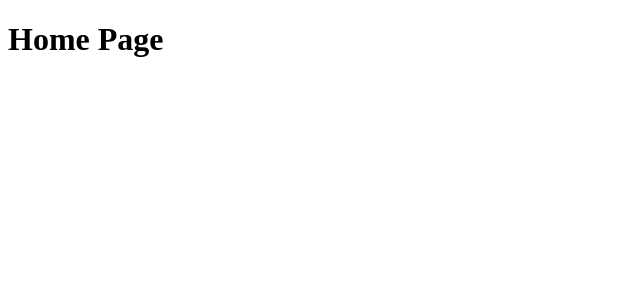
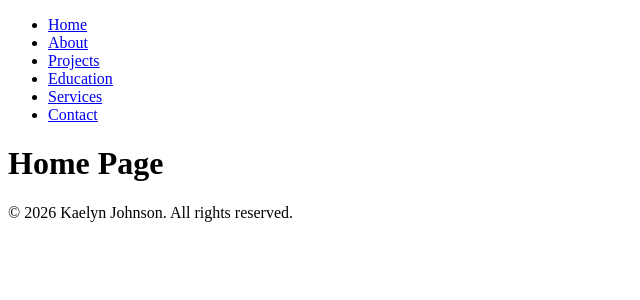
Before and after one commit to kaelynjohnson/kaelyn-portfolio, a React (Vite) app: page / in a window 1280 px wide. Shown: the top 300 px of the page, without its empty margins (0-640 px from the left). Built offline with nearby package versions, Linux system fonts and the light colour scheme.

Commit message:
Add Navbar, Footer, and Layout components

```diff
--- a/src/App.jsx
+++ b/src/App.jsx
@@ -1,5 +1,6 @@
-// App.jsx - root component; maps each URL path to its page component
+// App.jsx - root component; maps each URL path to its page, all wrapped in the shared Layout
 import { Routes, Route } from 'react-router-dom';
+import Layout from './components/Layout.jsx';
 import Home from './pages/Home.jsx';
 import About from './pages/About.jsx';
 import Projects from './pages/Projects.jsx';
@@ -10,12 +11,14 @@ import Contact from './pages/Contact.jsx';
 function App() {
   return (
     <Routes>
+      <Route element={<Layout />}>
         <Route path="/" element={<Home />} />
         <Route path="/about" element={<About />} />
         <Route path="/projects" element={<Projects />} />
         <Route path="/education" element={<Education />} />
         <Route path="/services" element={<Services />} />
         <Route path="/contact" element={<Contact />} />
+      </Route>
     </Routes>
   );
 }
--- a/src/components/Footer.jsx
+++ b/src/components/Footer.jsx
@@ -0,0 +1,10 @@
+// Footer.jsx - simple footer shown at the bottom of every page
+function Footer() {
+  return (
+    <footer className="footer">
+      <p>&copy; 2026 Kaelyn Johnson. All rights reserved.</p>
+    </footer>
+  );
+}
+
+export default Footer;
--- a/src/components/Layout.jsx
+++ b/src/components/Layout.jsx
@@ -0,0 +1,18 @@
+// Layout.jsx - shared page frame: navbar on top, current page in the middle, footer at the bottom
+import { Outlet } from 'react-router-dom';
+import Navbar from './Navbar.jsx';
+import Footer from './Footer.jsx';
+
+function Layout() {
+  return (
+    <>
+      <Navbar />
+      <main className="main-content">
+        <Outlet />
+      </main>
+      <Footer />
+    </>
+  );
+}
+
+export default Layout;
--- a/src/components/Navbar.jsx
+++ b/src/components/Navbar.jsx
@@ -0,0 +1,19 @@
+// Navbar.jsx - navigation bar with a link to each page of the site
+import { NavLink } from 'react-router-dom';
+
+function Navbar() {
+  return (
+    <nav className="navbar">
+      <ul className="nav-links">
+        <li><NavLink to="/">Home</NavLink></li>
+        <li><NavLink to="/about">About</NavLink></li>
+        <li><NavLink to="/projects">Projects</NavLink></li>
+        <li><NavLink to="/education">Education</NavLink></li>
+        <li><NavLink to="/services">Services</NavLink></li>
+        <li><NavLink to="/contact">Contact</NavLink></li>
+      </ul>
+    </nav>
+  );
+}
+
+export default Navbar;
```
Lines whose indentation alone changed are shown as unchanged.
